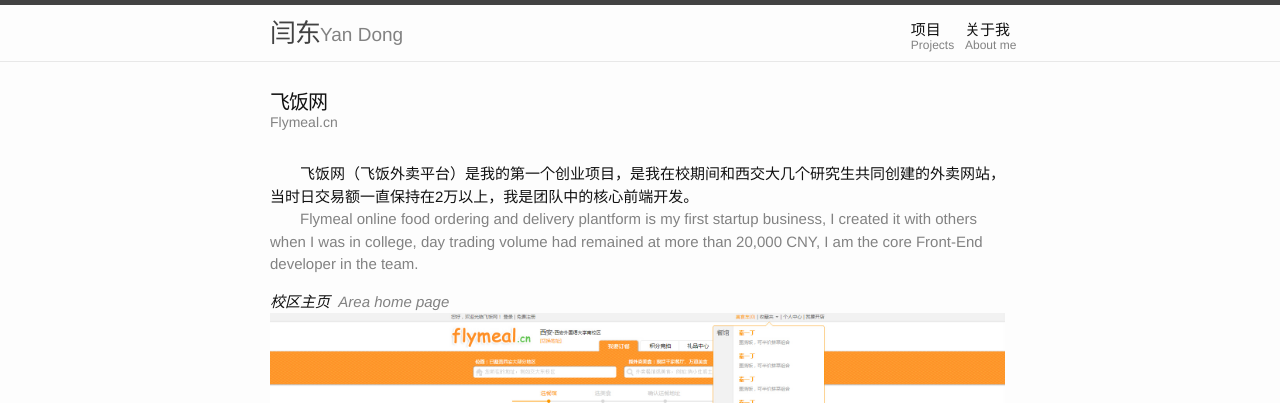
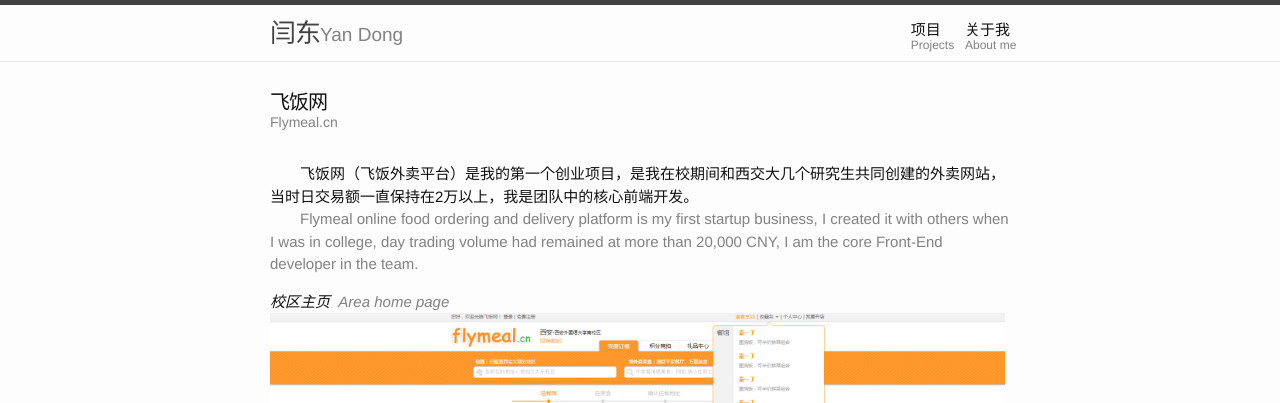
Before and after one commit to yandongCoder/yandongCoder.github.io, a Jekyll site: the page built from _posts/2017-03-22-flymeal.html, in a window 1280 px wide. Shown: the top 403 px of the page. Built offline with Jekyll 4.4.1, drawn with Linux system fonts in a browser that asks for light colours.

Commit message:
Update posts.

```diff
--- a/_posts/2017-03-22-flymeal.html
+++ b/_posts/2017-03-22-flymeal.html
@@ -3,12 +3,12 @@
 title:  "飞饭网"
 description: "飞饭外卖平台，我的第一个创业项目"
 englishTitle: "Flymeal.cn"
-englishDescription: "My first startup business,an online food ordering and delivery plantform."
+englishDescription: "My first startup business, an online food ordering and delivery platform."
 date:   2017-03-22 17:46:29 +0800
 categories: jekyll update
 ---
 <p>飞饭网（飞饭外卖平台）是我的第一个创业项目，是我在校期间和西交大几个研究生共同创建的外卖网站，当时日交易额一直保持在2万以上，我是团队中的核心前端开发。</p>
-<p class="translation">Flymeal online food ordering and delivery plantform is my first startup business, I created it with others when I was in college, day trading volume had remained at more than 20,000 CNY, I am the core Front-End developer in the team.</p>
+<p class="translation">Flymeal online food ordering and delivery platform is my first startup business, I created it with others when I was in college, day trading volume had remained at more than 20,000 CNY, I am the core Front-End developer in the team.</p>
 <div><i>校区主页<span class="grey">&nbsp;&nbsp;Area home page</span></i></div>
 <div>
     <a href="/images/flymeal/index.jpg" target="_blank">
--- a/_posts/2017-03-23-won-the-prize.html
+++ b/_posts/2017-03-23-won-the-prize.html
@@ -8,7 +8,7 @@
 categories: projects
 ---
 <p>2016年，鉴于我在天合项目中的贡献和推动，获得“<a href="https://www.360totalsecurity.com/en/about/" target="_blank">奇虎360</a>-2016年度最佳新人奖”。</p>
-<p class="translation">In 2016, because of my contribution in the TianHe big data project, I won the <a href="https://www.360totalsecurity.com/en/about/" target="_blank">Qihoo 360</a> - 2016 Year Best Employee.</p>
+<p class="translation">In 2016, because of my contribution to the TianHe big data project, I won the <a href="https://www.360totalsecurity.com/en/about/" target="_blank">Qihoo 360</a> - 2016 Year Best Employee.</p>
 <p><i>2016年会暨表彰会<span class="grey">&nbsp;&nbsp;Company Annual Meeting</span></i></p>
 <p><img src="/images/wontheprize.jpg"/></p>
 <p><i>上台前一刻<span class="grey">&nbsp;&nbsp;The moment before the awarding</span></i></p>
```
